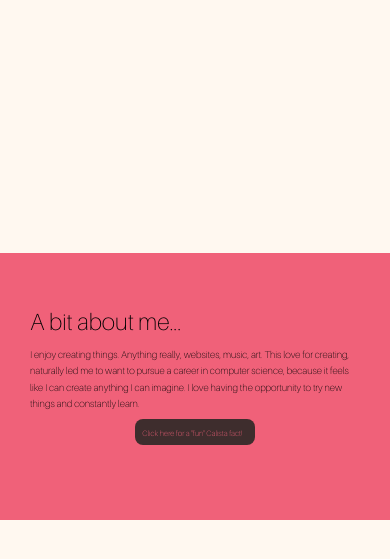
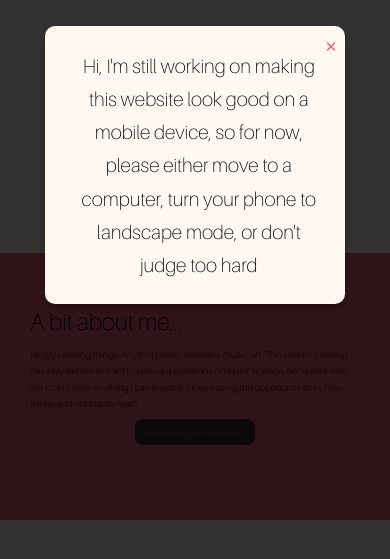
Before and after one commit to CalistaBesseling/about, a plain HTML site: page index.html in a window 390 px wide. Shown: the part 257-816 px from the top of the page. Drawn offline with nearby package versions, Linux system fonts and the light colour scheme.

Commit message:
Added orientation popup, so that if on a mobile device it asks user to turn to landscape

```diff
--- a/index.html
+++ b/index.html
@@ -18,6 +18,16 @@
     <span id="navIcon" class="nav-icon" onclick="openNav()">
         <img src="Pictures for website/sun icon.png" width="100px">
     </span>
+
+    <div id="orientation-popup">
+      <div class="popup-content">
+        <button class="close-btn" onclick="closePopup()">✕</button>
+        <p>Hi, I'm still working on making this website look good on a mobile device,
+          so for now, please either move to a computer, turn your phone to landscape mode,
+        or don't judge too hard</p>
+        </p>
+      </div>
+    </div>
 
     <main>
         <!-- PHOTO WALL-->
@@ -270,7 +280,7 @@
           const facts = [
           "I can do a backflip",
           "I can juggle",
-          "My favourite programming language is C++ (racket as a close second)",
+          "My favourite programming language is C++ (racket as a close second 😉)",
           "I'm a huge Star Trek fan",
           "I can play the violin (but not very well)",
           "I have two dogs, Bean and Montgomery",
@@ -342,13 +352,10 @@
           evt.currentTarget.style.backgroundColor = backgroundColor;
         }
 
-        // Make sure to call this after the function is defined
-        document.getElementById("defaultOpen").click();
-
         function checkOrientation() {
           const popup = document.getElementById('orientation-popup');
-          const isMobile = window.innerWidth <= 768;
-          const isPortrait = window.innerHeight > window.innerWidth;
+          const isMobile = window.innerWidth <= 800;
+          const isPortrait = window.matchMedia("(orientation: portrait)").matches;
 
           if (isMobile && isPortrait) {
             popup.classList.add('show');
@@ -365,11 +372,5 @@
         window.addEventListener('resize', checkOrientation);
         window.addEventListener('orientationchange', checkOrientation);
     </script>
-    <div id="orientation-popup">
-      <div class="popup-content">
-        <button class="close-btn" onclick="closePopup()">✕</button>
-        <p>Please turn your phone horizontally</p>
-      </div>
-    </div>
 </body>
 </html>
--- a/style1.css
+++ b/style1.css
@@ -569,27 +569,24 @@ display: flex;
 }
 
 .popup-content {
-background: white;
+background: #FFF8F0;
 color: black;
-padding: 20px;
+padding: 23px;
 border-radius: 10px;
 text-align: center;
 position: relative;
 width: 80%;
 max-width: 300px;
 box-shadow: 0 4px 10px rgba(0,0,0,0.3);
-}
-
-.popup-content p {
 font-size: 1.2rem;
 }
 
 .close-btn {
 position: absolute;
-top: 8px;
-right: 12px;
+top: 1vh;
+right: 1vw;
 background: transparent;
 border: none;
-font-size: 20px;
+font-size: 15px;
 cursor: pointer;
 }
```
